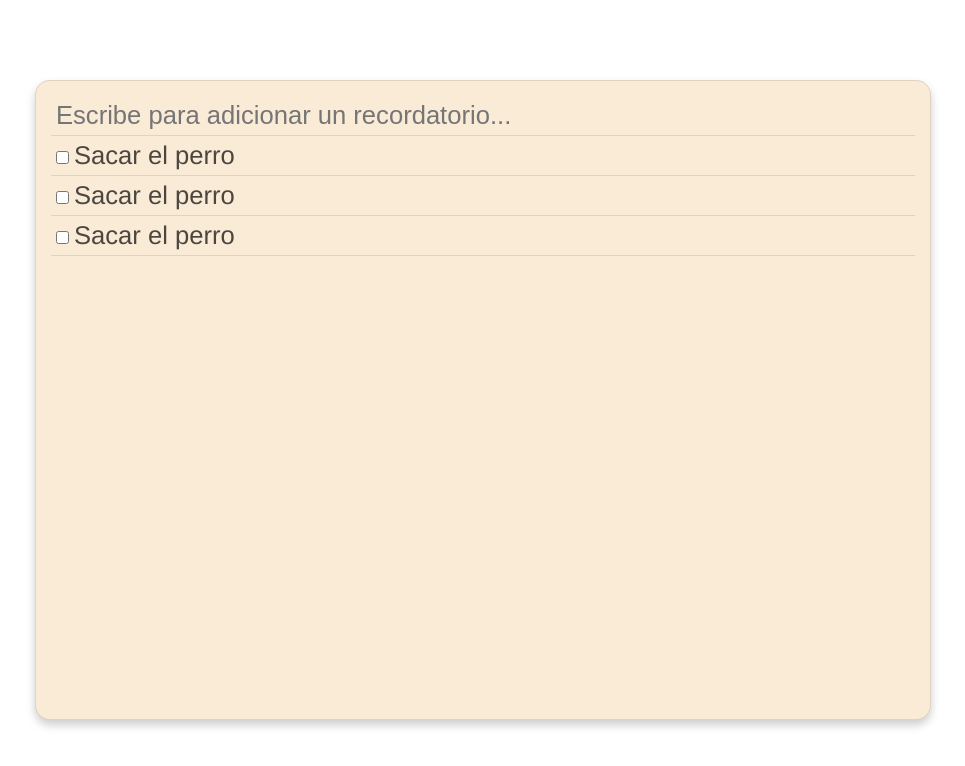
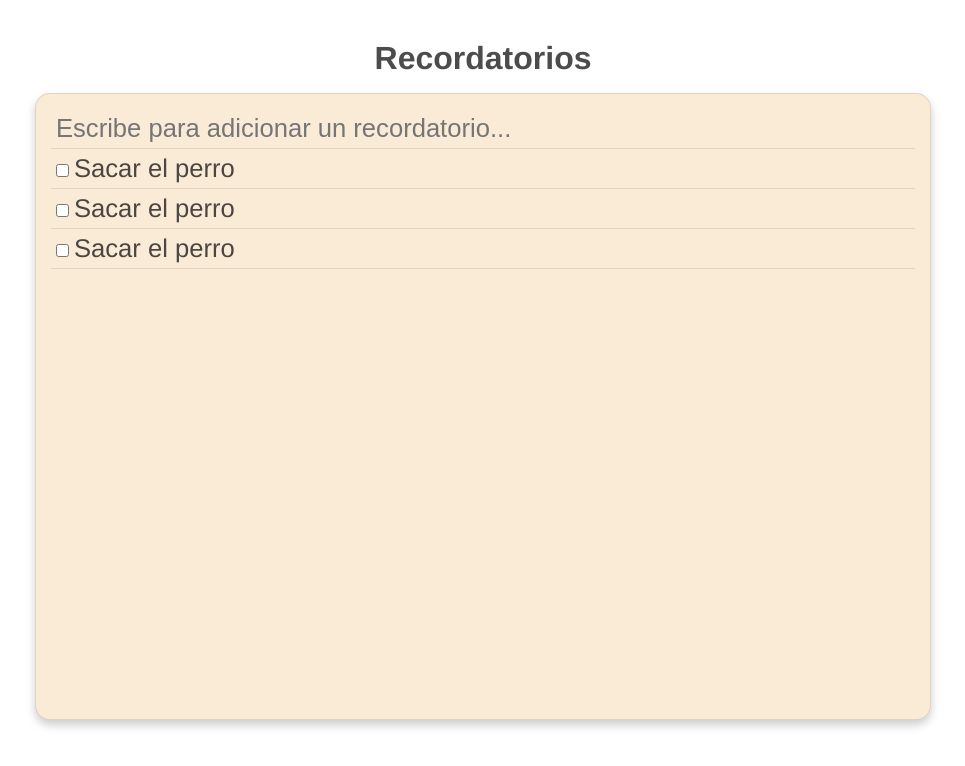
Before and after one commit to pabhoz/Aprendiendo-GIT-y-Git-Flow, a plain HTML site: page index.html in a window 1280 px wide. Shown: the whole page, without its empty margins (157-1122 px from the left). Drawn offline with Linux system fonts and the light colour scheme.

Commit message:
Adicionado el título

```diff
--- a/css/main.css
+++ b/css/main.css
@@ -9,14 +9,19 @@ body{
     height: 100vh;
     font-family: Helvetica, sans-serif;
     display: flex;
-    justify-content: center;
+    flex-flow: column;
+    align-items: center;
     color: rgba(0,0,0,0.7);
 }
-
+body h1 {
+    flex: 0.5;
+    margin-top: 5vh;
+}
 #content{
+    flex: 9.5;
     border: 1px solid rgba(0,0,0,0.1);
     width: 70vw;
-    margin: 10vh 0;
+    margin: 2vh 0 10vh 0;
     border-radius: 15px;
     padding: 15px;
     font-size: 2vw;
--- a/index.html
+++ b/index.html
@@ -8,6 +8,7 @@
     <title>TODO List</title>
 </head>
 <body>
+    <h1>Recordatorios</h1>
     <div id="content">
         <input type="text" placeholder="Escribe para adicionar un recordatorio...">
         <div class="reminder">
```
